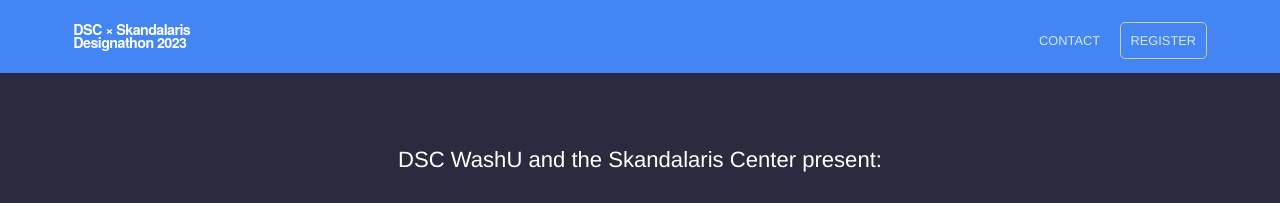
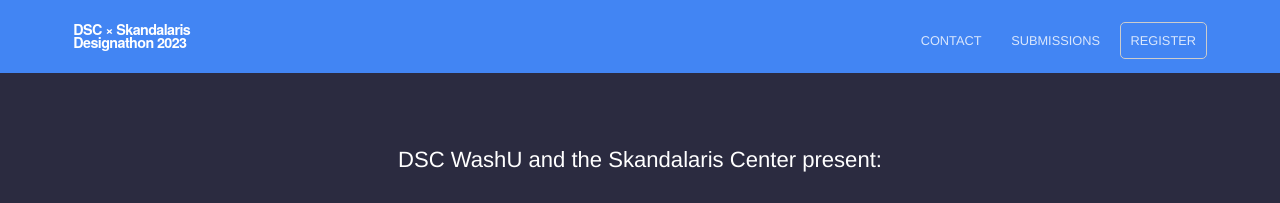
Before and after one commit to dscwashu/webstacdesignathon, a Jekyll site: the page built from index.html, in a window 1280 px wide. Shown: the top 203 px of the page. Built offline with Jekyll 4.4.1, drawn with Linux system fonts in a browser that asks for light colours; the list of posts is cut into pages by our own code.

Commit message:
Add submissions to nav bar

```diff
--- a/_data/navigation.yml
+++ b/_data/navigation.yml
@@ -1,5 +1,9 @@
 - name: Contact
   link: /contact/
+  new_window: false
+  highlight: false
+- name: Submissions
+  link: /submissions/
   new_window: false
   highlight: false
 - name: Register
```
